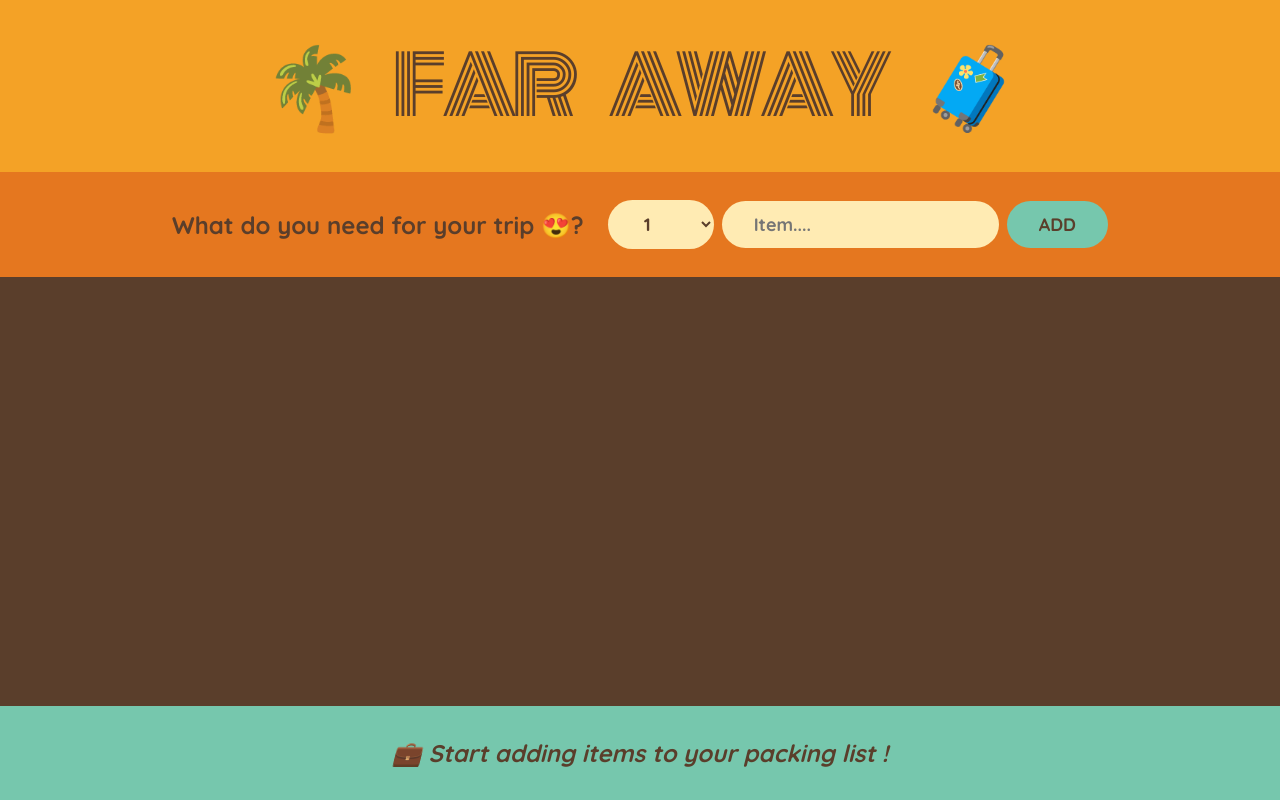
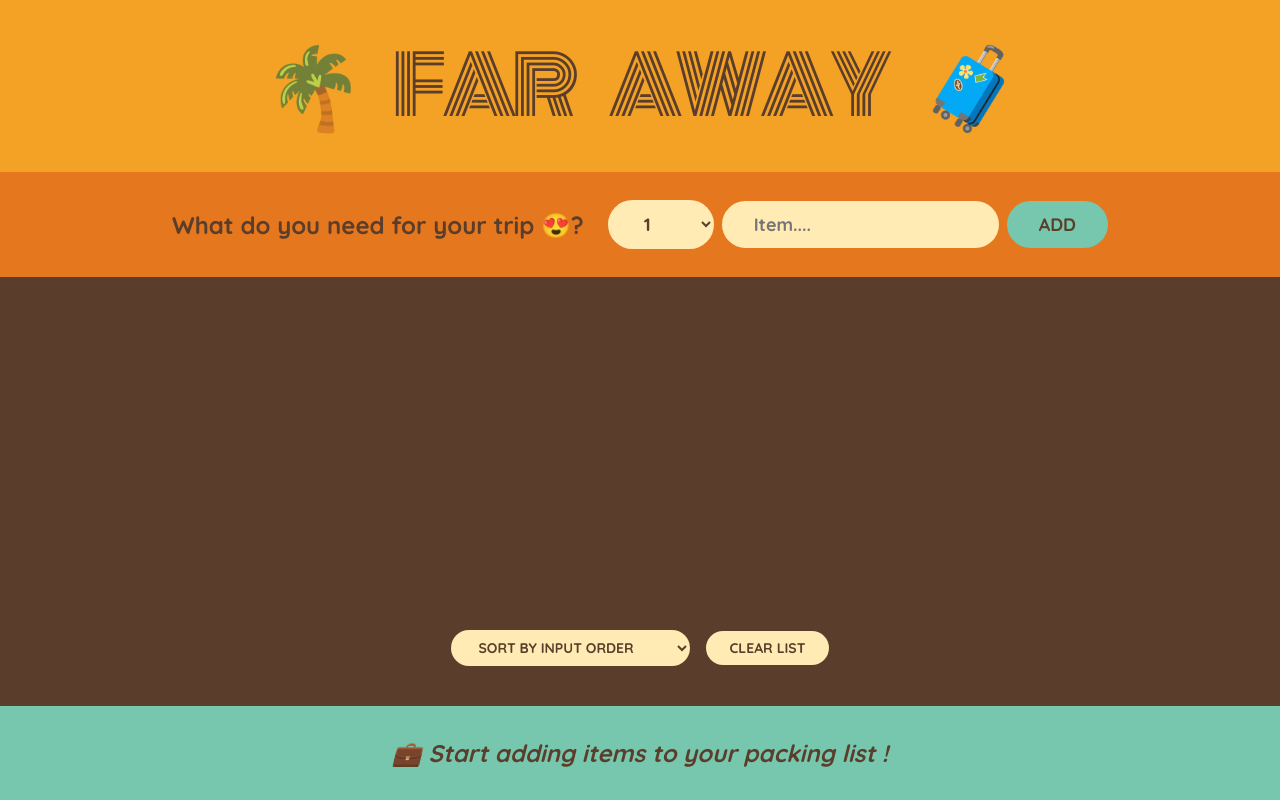
Before and after one commit to nirajan1985/travel-list, a React (Create React App) app: page / in a window 1280 px wide. Built offline with nearby package versions, Linux system fonts and the light colour scheme.

Commit message:
Adding filters

```diff
--- a/src/App.js
+++ b/src/App.js
@@ -20,6 +20,12 @@
       )
     );
   }
+  function handleClearList() {
+    const confirmed = window.confirm(
+      "Are you sure you want to delete all items ?"
+    );
+    if (confirmed) setItems([]);
+  }
   return (
     <div className="app">
       <Logo />
@@ -28,6 +34,7 @@
         items={items}
         onDeleteItem={handleDeleteItem}
         onUpdateItem={handleUpdateItem}
+        onClearList={handleClearList}
       />
       <Stats items={items} />
     </div>
@@ -72,11 +79,23 @@
     </form>
   );
 }
-function PackingList({ items, onDeleteItem, onUpdateItem }) {
+function PackingList({ items, onDeleteItem, onUpdateItem, onClearList }) {
+  const [sortBy, setSortBy] = useState("input");
+  let sortedItems;
+
+  if (sortBy === "input") sortedItems = items;
+  if (sortBy === "description")
+    sortedItems = items
+      .slice()
+      .sort((a, b) => a.description.localeCompare(b.description));
+  if (sortBy === "packed")
+    sortedItems = items
+      .slice()
+      .sort((a, b) => Number(a.packed) - Number(b.packed));
   return (
     <div className="list">
       <ul>
-        {items.map((item) => (
+        {sortedItems.map((item) => (
           <Item
             item={item}
             key={item.id}
@@ -85,6 +104,14 @@
           />
         ))}
       </ul>
+      <div className="actions">
+        <select value={sortBy} onChange={(e) => setSortBy(e.target.value)}>
+          <option value="input">Sort by input order</option>
+          <option value="description">Sort by description</option>
+          <option value="packed">Sort by packed status</option>
+        </select>
+        <button onClick={onClearList}>Clear list</button>
+      </div>
     </div>
   );
 }
```
